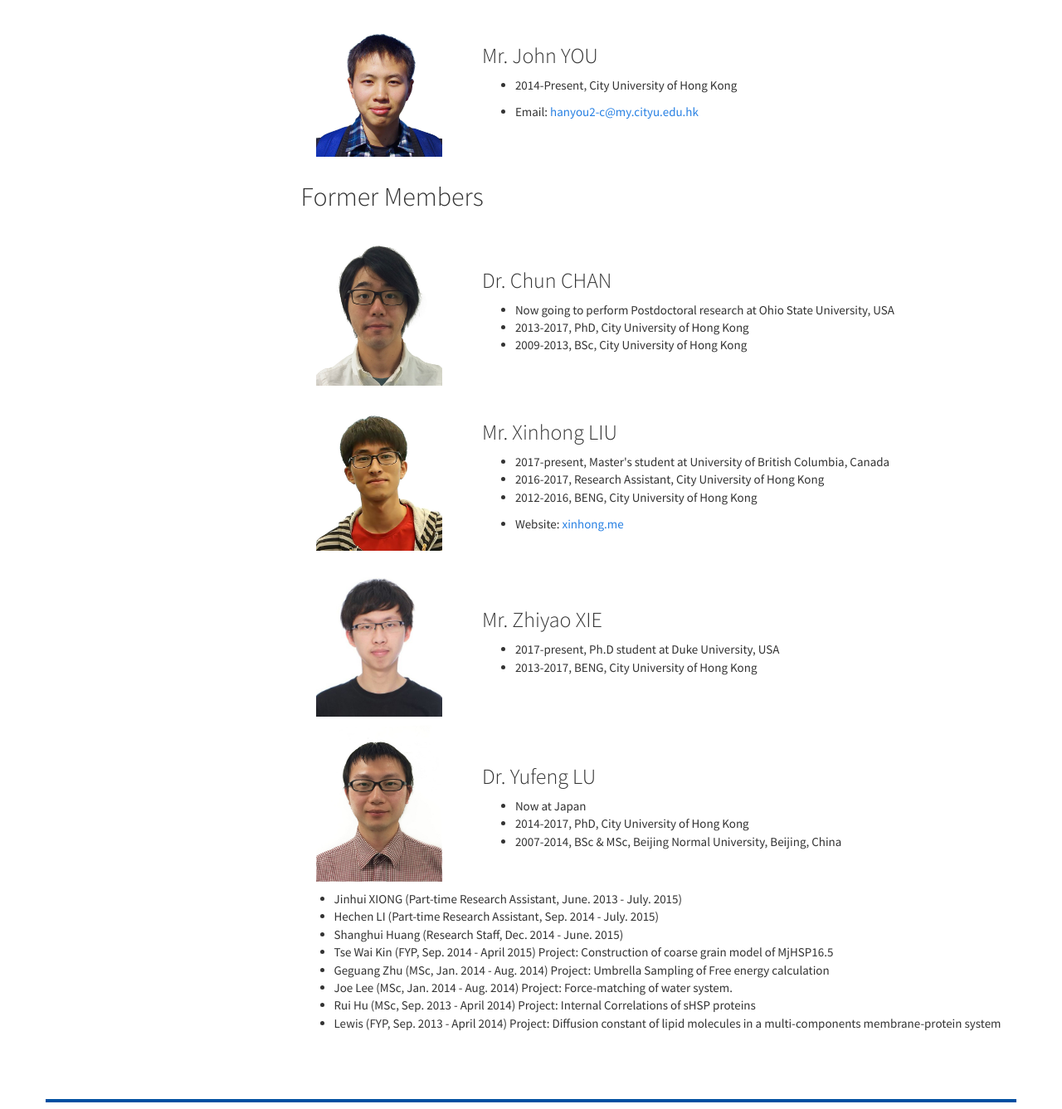
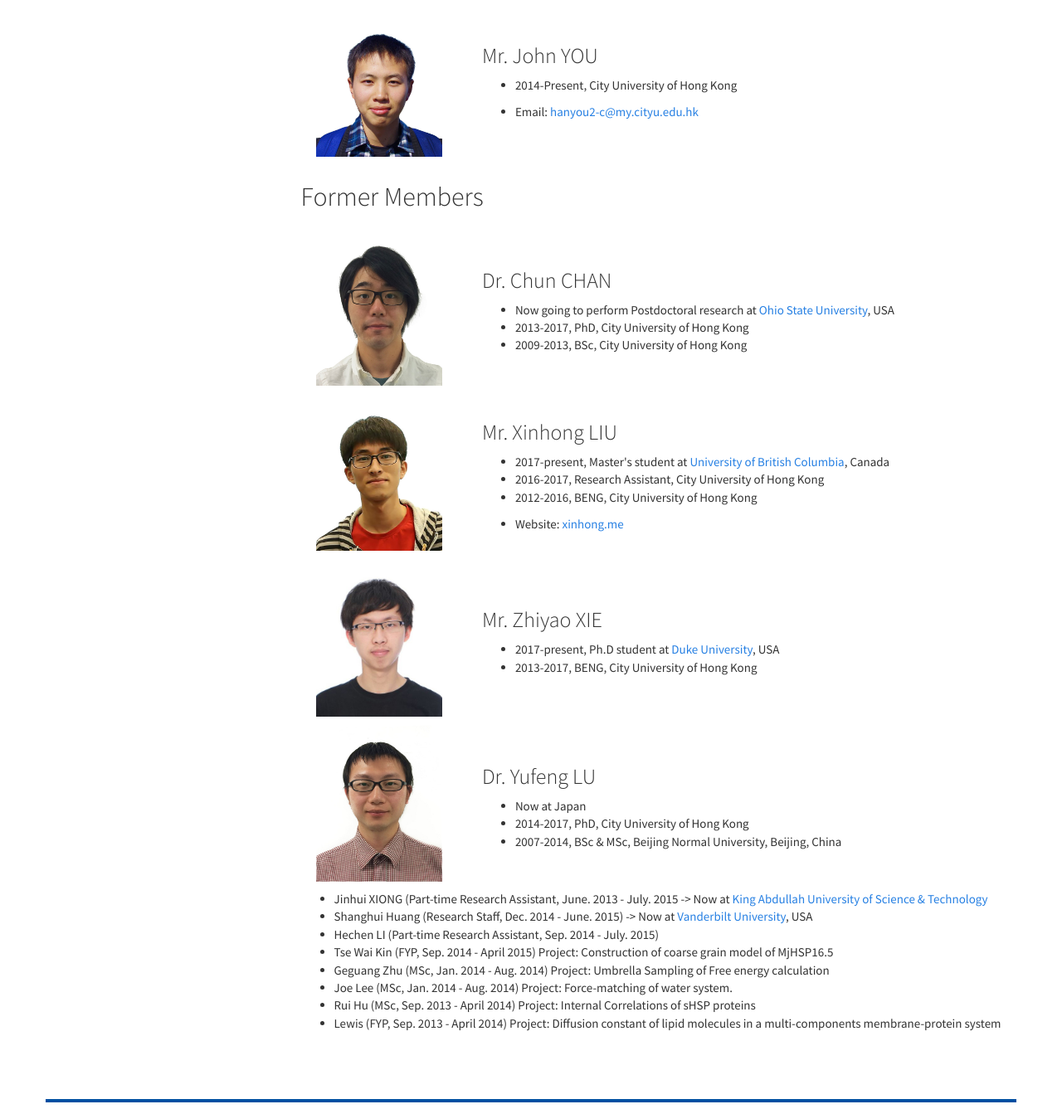
Before and after one commit to computational-physics/combo-website, a PHP site: page /members/index.php in a window 1280 px wide. Shown: the part 1986-3323 px from the top of the page at 83% size. Run offline with PHP 8.4, Linux system fonts and the light colour scheme.

Commit message:
add link to schools

```diff
--- a/main/members/index.php
+++ b/main/members/index.php
@@ -45,7 +45,7 @@
 								</div>
 								<div class="col-sm-9">
 									<h3>Dr. Jun Fan</h3>
-									<h6>Ph.D (Princeton)</h6>
+									<h6>Ph.D (<a href="https://www.princeton.edu">Princeton</a>)</h6>
 									<p>
 										Dr. Jun Fan recently joined the Department of Materials Science and Engineering as an Assistant
 										Professor. Dr. Fan received her bachelor’s degree from Tsinghua University, Beijing, Master’s
@@ -220,7 +220,7 @@
 								<div class="col-sm-9">
 									<h3>Dr. Chun CHAN</h3>
 									<ul>
-										<li>Now going to perform Postdoctoral research at Ohio State University, USA</li>
+										<li>Now going to perform Postdoctoral research at <a href="https://www.osu.edu">Ohio State University</a>, USA</li>
 										<li>2013-2017, PhD, City University of Hong Kong</li>
 										<li>2009-2013, BSc, City University of Hong Kong</li>
 									</ul><!--
@@ -239,7 +239,7 @@
                                 <div class="col-sm-9">
                                     <h3>Mr. Xinhong LIU</h3>
                                     <ul>
-                                    	<li>2017-present, Master's student at University of British Columbia, Canada</li>
+                                    	<li>2017-present, Master's student at <a href="https://www.ubc.ca">University of British Columbia</a>, Canada</li>
                                     	<li>2016-2017, Research Assistant, City University of Hong Kong</li>
                                         <li>2012-2016, BENG, City University of Hong Kong</li>
                                     </ul>
@@ -259,7 +259,7 @@
                                 <div class="col-sm-9">
                                     <h3>Mr. Zhiyao XIE</h3>
                                     <ul>
-                                    	<li>2017-present, Ph.D student at Duke University, USA</li>
+                                    	<li>2017-present, Ph.D student at <a href="https://www.duke.edu">Duke University</a>, USA</li>
                                         <li>2013-2017, BENG, City University of Hong Kong</li>
                                     </ul><!--
                                     <ul>
@@ -289,9 +289,9 @@
 						</div>
 						<div class="col-sm-12">
 							<ul>
-								<li>Jinhui XIONG (Part-time Research Assistant, June. 2013 - July. 2015)</li>
+								<li>Jinhui XIONG (Part-time Research Assistant, June. 2013 - July. 2015 -> Now at <a href="https://www.kaust.edu.sa/en">King Abdullah University of Science & Technology</a></li>
+								<li>Shanghui Huang (Research Staff, Dec. 2014 - June. 2015) -> Now at <a href="https://www.vanderbilt.edu">Vanderbilt University</a>, USA</li>
 								<li>Hechen LI (Part-time Research Assistant, Sep. 2014 - July. 2015)</li>
-								<li>Shanghui Huang (Research Staff, Dec. 2014 - June. 2015)</li>
 								<li>Tse Wai Kin (FYP, Sep. 2014 - April 2015) Project: Construction of coarse grain model of MjHSP16.5</li>
 								<li>Geguang Zhu (MSc, Jan. 2014 - Aug. 2014) Project: Umbrella Sampling of Free energy calculation</li>
 								<li>Joe Lee (MSc, Jan. 2014 - Aug. 2014) Project: Force-matching of water system.</li>
```
